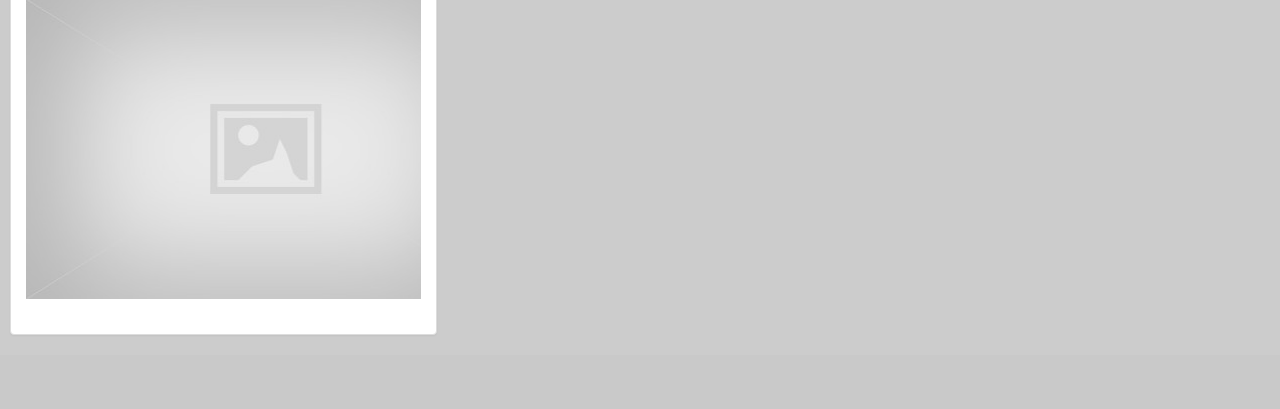
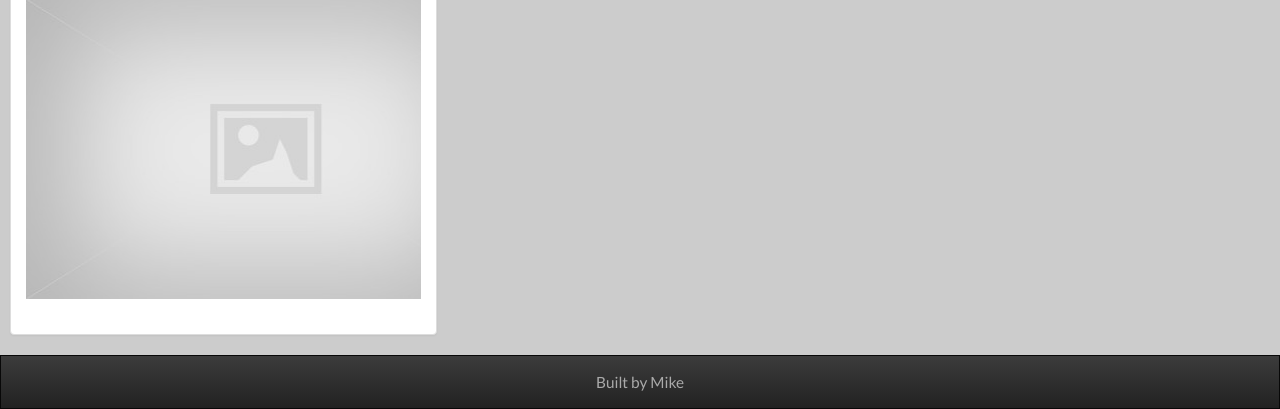
Before and after one commit to mike-jolliffe/DeLaSalle, a Django app: page / in a window 1280 px wide. Shown: the part 1890-2299 px from the top of the page. Before the commit the page ends 2225 px from the top, so only its background shows below. Run offline with Django 3.2, Linux system fonts and the light colour scheme; some libraries are stand-ins or nearby versions.

Commit message:
add footer to all templates

```diff
--- a/pages/static/pages/css/main.css
+++ b/pages/static/pages/css/main.css
@@ -59,3 +59,21 @@ h1 .btn {
 #sponsorPanel {
     margin-left: 10px !important;
 }
+
+.navbar-footer {
+    float: left;
+    padding: 15px;
+    text-align: center;
+    width: 100%;
+}
+
+.navbar-brand-foot {
+    float:none;
+    color: #aaaaaa;
+    font-size: 1.1em;
+}
+
+.navbar-brand-foot:hover {
+    color: #eeeeee;
+    text-decoration: none;
+}
--- a/templates/base.html
+++ b/templates/base.html
@@ -64,5 +64,10 @@
         </div>
     </div>
 </div>
-
+<nav class="navbar navbar-inverse">
+        <div class="container-fluid">
+            <div class="navbar-footer">
+                <a class="navbar-brand-foot" href="https://mike-jolliffe.github.io">Built by Mike</a>
+            </div>
+        </div>
 </html>
```
